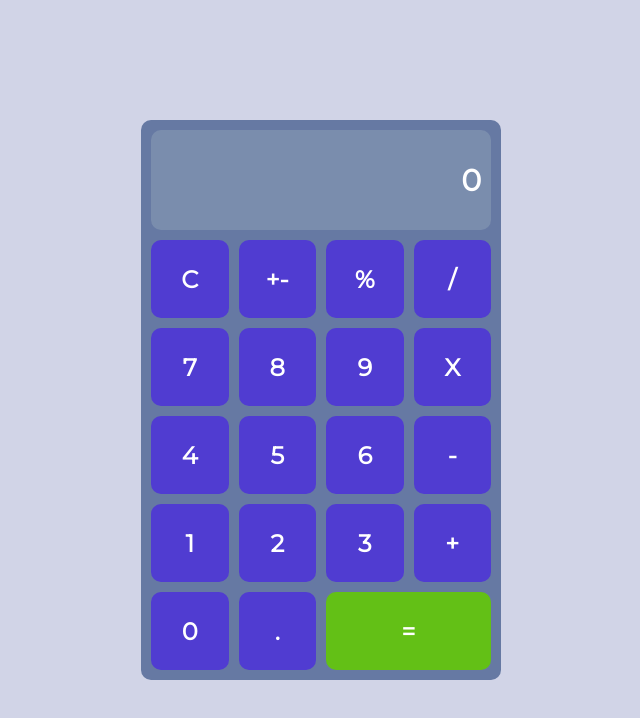
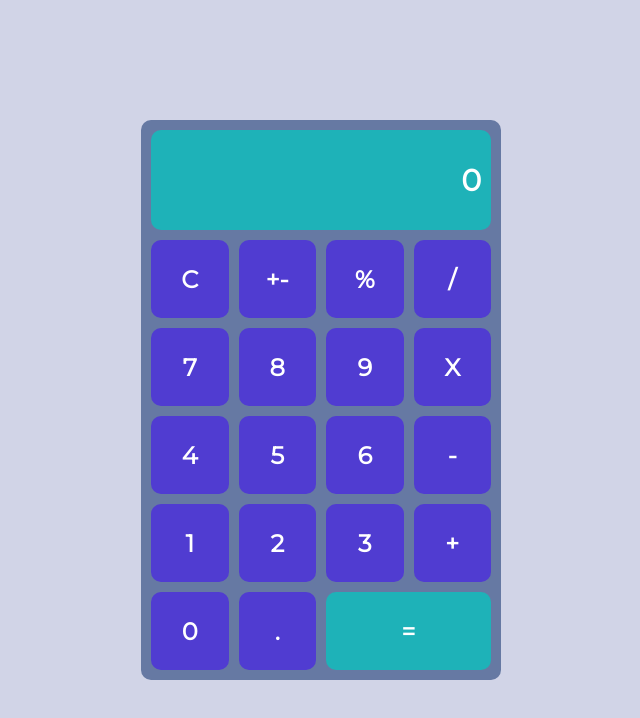
Before and after one commit to bokhuuu/calculator, a React (Vite) app: page / in a window 1280 px wide. Shown: the top 718 px of the page, without its empty margins (319-959 px from the left). Built offline with nearby package versions, Linux system fonts and the light colour scheme.

Commit message:
is defined states and functionalities

```diff
--- a/src/App.jsx
+++ b/src/App.jsx
@@ -1,3 +1,5 @@
+import React, { useState } from "react";
+
 import Wrapper from "./components/Wrapper";
 import Screen from "./components/Screen";
 import ButtonBox from "./components/ButtonBox";
@@ -12,10 +14,16 @@ const buttonValues = [
 ];
 
 const App = () => {
+  let [calc, setCalc] = useState({
+    sign: "",
+    num: 0,
+    result: 0,
+  })
+
   return (
     <Wrapper>
       <Screen
-        value="0"
+        value={calc.num ? calc.num : calc.result}
       />
       <ButtonBox>
         {
@@ -26,7 +34,19 @@ const App = () => {
                 className={button === "=" ? "equals" : ""}
                 value={button}
                 onClick={() => {
-                  console.log(`${button} clicked!`)
+                  button === "C"
+                    ? resetClickHandler
+                    : button === "+-"
+                      ? invertClckHnadler
+                      : button === "%"
+                        ? percentCLickHandler
+                        : button === "="
+                          ? equalsCLickHandler
+                          : button === "/" || button === "X" || button === "-" || button === "+"
+                            ? signCLikHnadler
+                            : button === ","
+                              ? commaClickHndler
+                              : numCLickHnadler
                 }}
               />
             )
--- a/src/components/Button.css
+++ b/src/components/Button.css
@@ -15,9 +15,9 @@ button:hover {
 
 .equals {
     grid-column: 3 / 5;
-    background-color: rgb(99, 192, 22);
+    background-color: rgb(30, 178, 184);
 }
 
 .equals:hover {
-    background-color: rgb(216, 27, 14);
+    background-color: rgb(47, 110, 112);
 }
--- a/src/components/Screen.css
+++ b/src/components/Screen.css
@@ -3,7 +3,7 @@
     width: 100%;
     margin-bottom: 10px;
     padding: 0 10px;
-    background-color: #d8e9da2d;
+    background-color: rgb(30, 178, 184);
     border-radius: 10px;
     display: flex;
     align-items: center;
```
